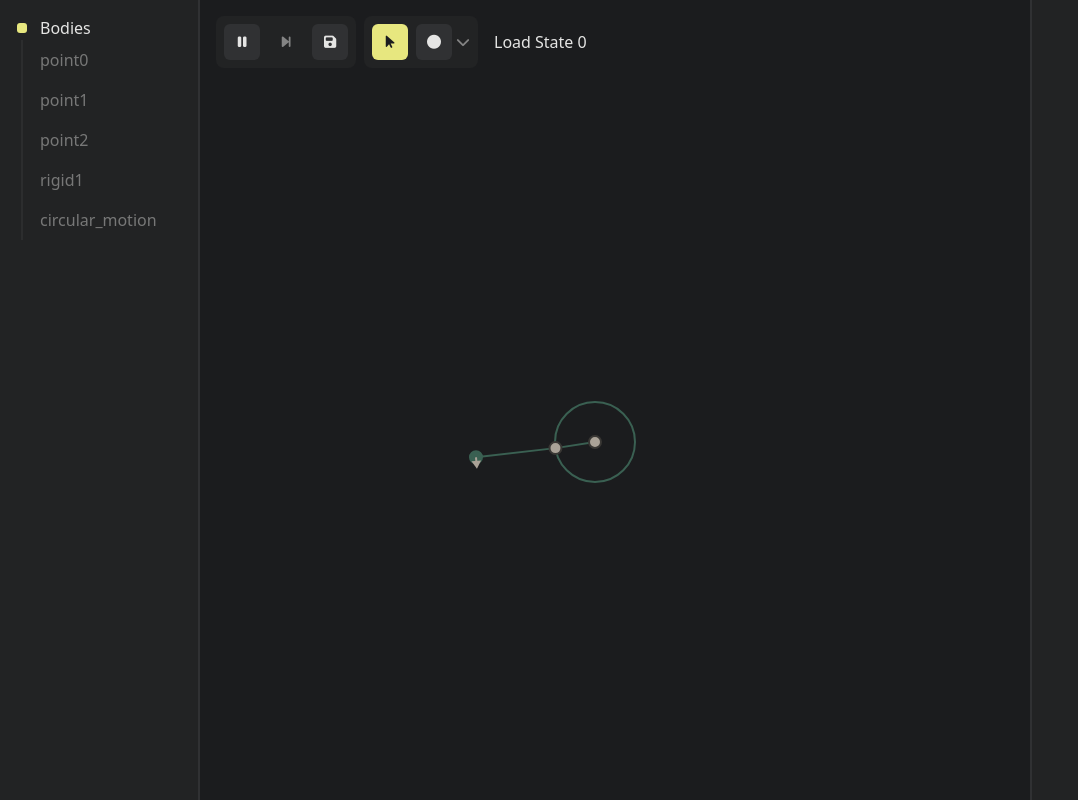
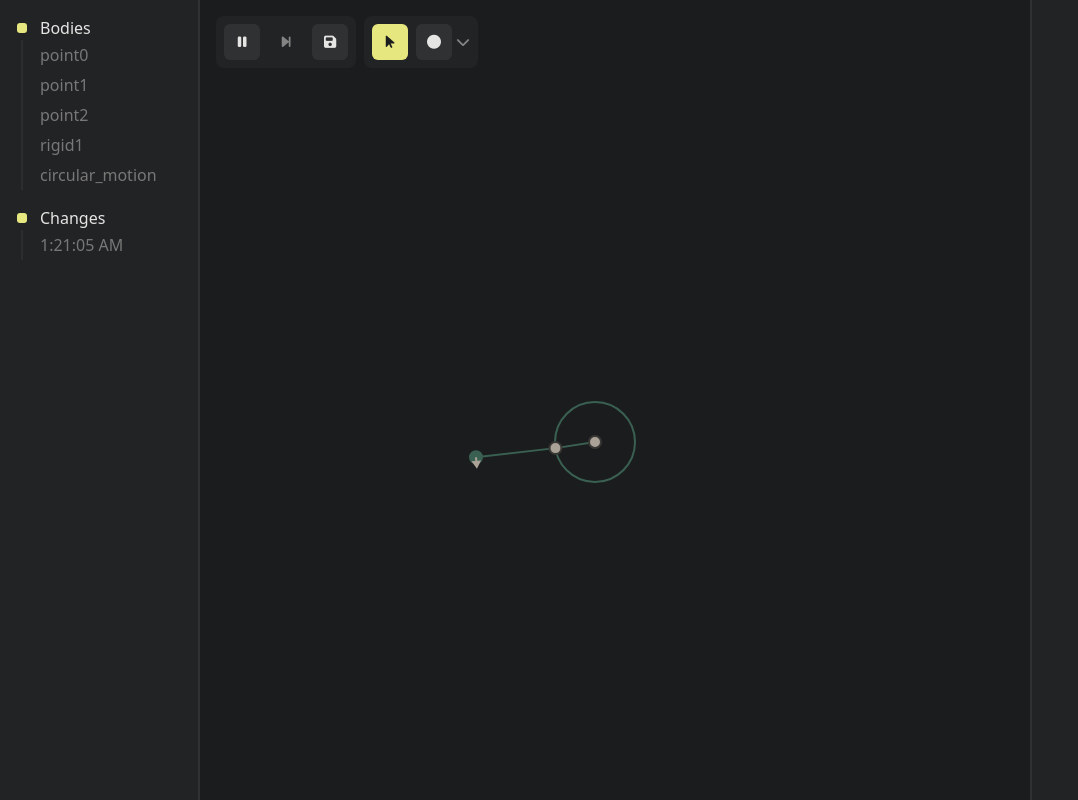
Before and after one commit to sokmontrey/dynamical-js, a React (Vite) app: page / in a window 1280 px wide. Shown: the whole page, without its empty margins (0-1078 px from the left). Built offline with nearby package versions, Linux system fonts and the light colour scheme.

Commit message:
feat: TreeList component + State logs style

```diff
--- a/src/App.tsx
+++ b/src/App.tsx
@@ -50,7 +50,7 @@ export default function App() {
 		BodyManager.setOnTreeChange((body_ids) => {
 			setBodyIds(body_ids);
 		});
-		BodyManager.loadFromJSON(states[0]);
+		BodyManager.loadFromJSON(states[states.length - 1].state);
 	}, [states]);
 
 	const initializeInputManager = useCallback(() => {
@@ -73,7 +73,7 @@ export default function App() {
 	}, [update, renderPhysics, renderUI]);
 
 	const switchState = useCallback((index: number) => {
-		BodyManager.loadFromJSON(states[index]);
+		BodyManager.loadFromJSON(states[index].state);
 		ModeManager.reset();
 		LoopManager.render();
 	}, [states]);
@@ -112,15 +112,17 @@ export default function App() {
 				body_ids={body_ids}
 				renderUI={renderUI}
 			/>
+
+			<StateLog
+				states={states}
+				onStateSelected={switchState}
+			/>
 		</ResizableContainer>
 
 		<div
 			className="flex flex-col flex-grow w-full"
 		>
-			<div className="flex flex-row items-center">
-				<TopBar onSave={saveState} />
-				<StateLog states={states} onStateSelected={switchState} />
-			</div>
+			<TopBar onSave={saveState} />
 
 			<SimulationCanvas
 				onCanvasMounted={setCanvasState}
--- a/src/hooks/usePhysicsSimulation.ts
+++ b/src/hooks/usePhysicsSimulation.ts
@@ -6,7 +6,10 @@ import ModeManager from "../manager/ModeManager";
 export default function usePhysicsSimulation(
     initial_state: any
 ) {
-    const [states, setStates] = useState<any[]>([initial_state]);
+    const [states, setStates] = useState<any[]>([{
+        timestamp: new Date().toLocaleTimeString(),
+        state: initial_state
+    }]);
     const [body_ids, setBodyIds] = useState<string[]>([]);
 
     const update = (dt: number, _sub_steps: number) => {
@@ -16,11 +19,17 @@ export default function usePhysicsSimulation(
     };
 
     const addState = (state: any) => {
-        setStates([...states, state]);
+        setStates([...states, {
+            timestamp: new Date().toLocaleTimeString(),
+            state: state
+        }]);
     };
 
     const resetState = () => {
-        setStates([initial_state]);
+        setStates([{
+            timestamp: new Date().toLocaleTimeString(),
+            state: initial_state
+        }]);
         ModeManager.reset();
         LoopManager.render();
     };
--- a/src/output.css
+++ b/src/output.css
@@ -692,12 +692,20 @@ video {
   height: 10px;
 }
 
+.h-\[28px\] {
+  height: 28px;
+}
+
+.h-full {
+  height: 100%;
+}
+
 .h-\[40px\] {
   height: 40px;
 }
 
-.h-full {
-  height: 100%;
+.h-\[30px\] {
+  height: 30px;
 }
 
 .w-4 {
@@ -845,6 +853,10 @@ video {
 
 .border-\[var\(--sur-color\)\] {
   border-color: var(--sur-color);
+}
+
+.bg-\[var\(--sur-color\)\] {
+  background-color: var(--sur-color);
 }
 
 .bg-transparent {
--- /dev/null
+++ b/src/ui-components/common/TreeList.tsx
@@ -0,0 +1,46 @@
+interface TreeListProps {
+    title: string;
+    items: string[];
+    focused_items: string[];
+    onItemClicked: (index: number) => void;
+}
+
+export default function TreeList({
+    title,
+    items,
+    focused_items,
+    onItemClicked,
+}: TreeListProps) {
+	return <div className="flex flex-col mt-4">
+		<div className="flex items-center pl-2">
+			<div className="w-[28px] flex items-center justify-center mr-1">
+				<div className="w-[10px] h-[10px] acc-bg rounded-[3px]"></div>
+			</div>
+			<p>{title}</p>
+		</div>
+		<div className="flex flex-col">
+			{items.map((item, index) => {
+				const is_focused = focused_items.includes(item);
+				return <button
+					key={item}
+					onClick={() => onItemClicked(index)}
+					className={`group flex items-center text-left hover:bg-[var(--sur-color)] rounded-tr-lg rounded-br-lg pl-2 transition-all duration-100 hover:opacity-100 ${is_focused ? "bg-[var(--sur-color)]" : ""}`}
+					style={{
+						color: is_focused ? "var(--acc-color)" : "var(--sec-txt-color)",
+						opacity: is_focused ? 1 : 0.5,
+					}}
+				>
+					<div className="w-[28px] flex items-center justify-center mr-1">
+						<div className="group-hover:bg-[var(--acc-color)] w-[2px] h-[30px] group-hover:opacity-100 transition-all duration-100"
+							style={{
+								backgroundColor: is_focused ? "var(--acc-color)" : "var(--txt-color)",
+								opacity: is_focused ? 1 : 0.1,
+							}}
+						></div>
+					</div>
+					{item}
+				</button>
+			})}
+		</div>
+	</div>;
+}
--- a/src/ui-components/main-component/BodyTreePanel.tsx
+++ b/src/ui-components/main-component/BodyTreePanel.tsx
@@ -2,6 +2,7 @@ import BodyManager from "../../manager/BodyManager";
 import InputManager from "../../manager/InputManager";
 import ModeManager, { ModeType } from "../../manager/ModeManager";
 import MoveMode from "../../mode/move-mode/Mode";
+import TreeList from "../common/TreeList";
 
 export interface BodyTreePanelProps {
 	body_ids: string[];
@@ -14,11 +15,11 @@ export default function BodyTreePanel({
 	selected_body_ids,
 	renderUI,
 }: BodyTreePanelProps) {
-	const onBodyClicked = (body_id: string) => {
+	const onBodyClicked = (index: number) => {
 		if (ModeManager.getCurrentModeType() !== ModeType.MOVE)
 			ModeManager.toMoveMode();
 		const move_mode = ModeManager.getCurrentMode() as MoveMode;
-		const body = BodyManager.getById(body_id);
+		const body = BodyManager.getById(body_ids[index]);
 		if (!body) return;
 		if (!InputManager.isKeyDown("Shift"))
 			move_mode.resetSelectedBodies();
@@ -26,33 +27,10 @@ export default function BodyTreePanel({
 		renderUI();
 	};
 
-	return <div className="flex flex-col mt-4">
-		<div className="flex items-center pl-2">
-			<div className="w-[28px] flex items-center justify-center mr-1">
-				<div className="w-[10px] h-[10px] acc-bg rounded-[3px]"></div>
-			</div>
-			<p>Bodies</p>
-		</div>
-		<div className="flex flex-col">
-			{body_ids.map(id => <button
-				key={id}
-				onClick={() => onBodyClicked(id)}
-				className="group flex items-center text-left hover:bg-[var(--sur-color)] rounded-tr-lg rounded-br-lg pl-2 transition-all duration-100 hover:opacity-100"
-				style={{
-					color: selected_body_ids.includes(id) ? "var(--acc-color)" : "var(--sec-txt-color)",
-					opacity: selected_body_ids.includes(id) ? 1 : 0.5,
-				}}
-			>
-				<div className="w-[28px] flex items-center justify-center mr-1">
-					<div className="group-hover:bg-[var(--acc-color)] w-[2px] h-[40px] group-hover:opacity-100 transition-all duration-100"
-						style={{
-							backgroundColor: selected_body_ids.includes(id) ? "var(--acc-color)" : "var(--txt-color)",
-							opacity: selected_body_ids.includes(id) ? 1 : 0.1,
-						}}
-					></div>
-				</div>
-				{id}
-			</button>)}
-		</div>
-	</div>;
+	return <TreeList
+		title="Bodies"
+		items={body_ids}
+		focused_items={selected_body_ids}
+		onItemClicked={onBodyClicked}
+	/>;
 }
--- a/src/ui-components/main-component/StateLog.tsx
+++ b/src/ui-components/main-component/StateLog.tsx
@@ -1,7 +1,10 @@
-import { useState } from "react";
+import TreeList from "../common/TreeList";
 
 interface StateLogProps {
-    states: any[],
+    states: {
+        timestamp: string,
+        state: any,
+    }[],
     onStateSelected: (index: number) => void,
 }
 
@@ -9,13 +12,10 @@ export default function StateLog({
     states,
     onStateSelected,
 }: StateLogProps) {
-	return (
-		<div>
-			{states.map((_, index) => (
-				<div key={index}>
-					<button onClick={() => onStateSelected(index)}>Load State {index}</button>
-				</div>
-			))}
-		</div>
-	);
+	return <TreeList
+		title="Changes"
+		items={states.map(({ timestamp }) => `${timestamp}`)}
+		focused_items={[]}
+		onItemClicked={onStateSelected}
+	/>;
 }
```
